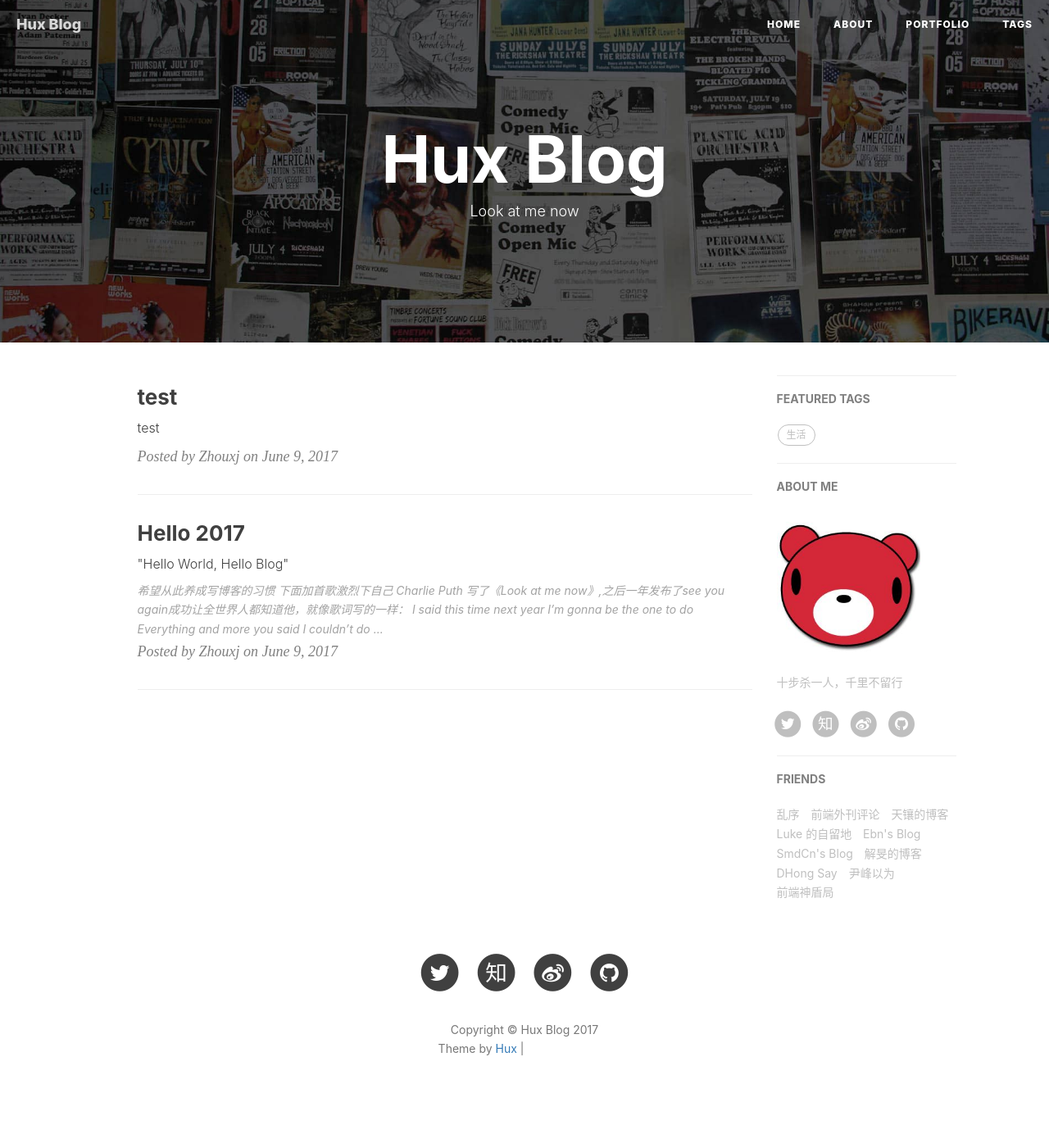
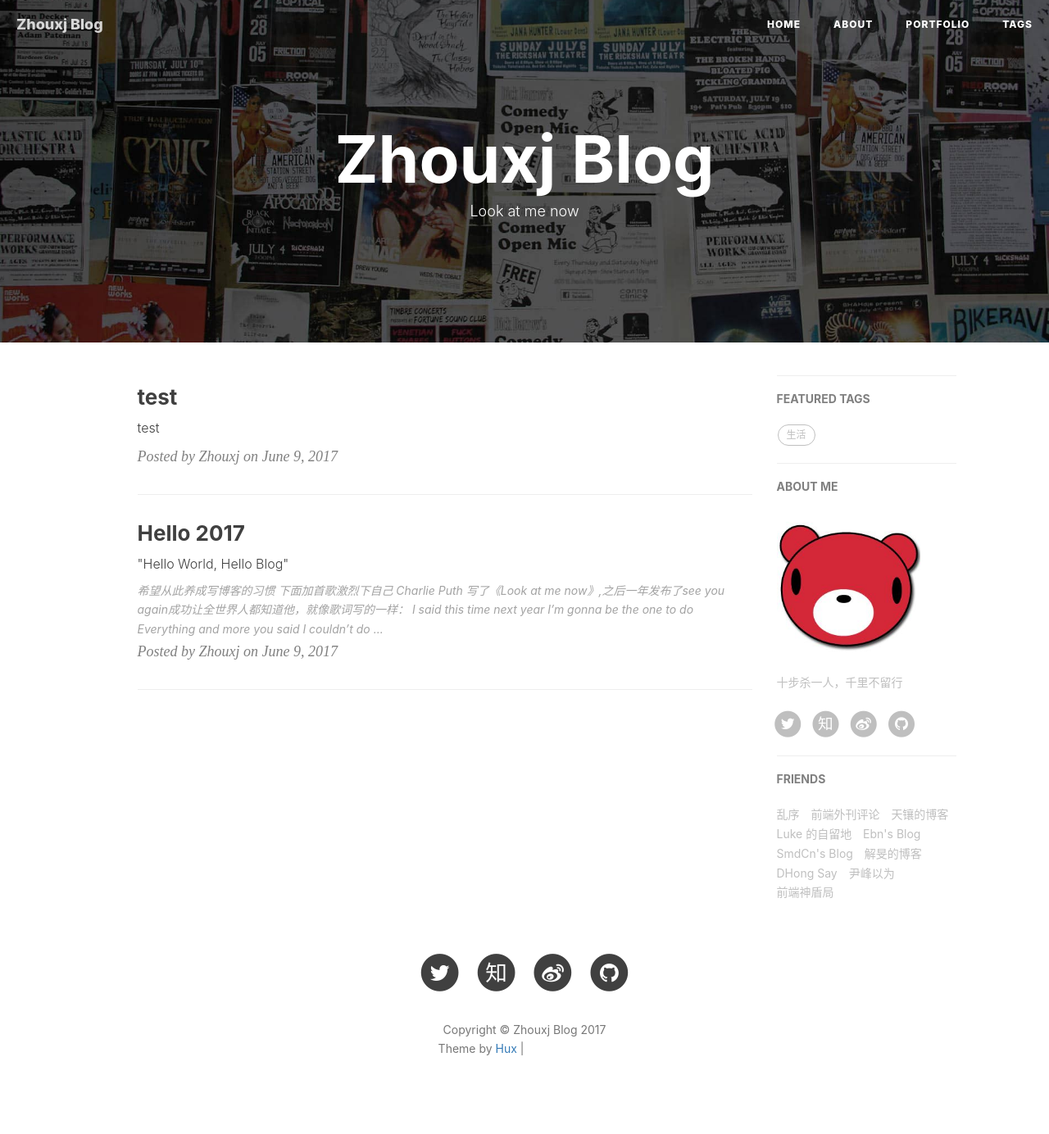
Before and after one commit to archer811/archer811.github.io, a Jekyll site: the page built from index.html, in a window 1280 px wide. Shown: the whole page at 82% size. Built offline with Jekyll 4.4.1, drawn with Linux system fonts in a browser that asks for light colours; nearby versions of some CDN libraries; the list of posts is cut into pages by our own code; comment, search, counter and statistics services are not loaded; grey boxes are pictures that could not be loaded.

Commit message:
修改信息

```diff
--- a/_config.yml
+++ b/_config.yml
@@ -1,6 +1,6 @@
 # Site settings
-title: Hux Blog
-SEOTitle: 周筱婕 | Hux Blog
+title: Zhouxj Blog
+SEOTitle: 周筱婕 | Zhouxj Blog
 header-img: img/home-bg.jpg
 email: zhouxj327@gmail.com
 description: "。"
@@ -12,10 +12,10 @@ baseurl: ""                             # for example, '/blog' if your blog host
 
 # SNS settings
 RSS: false
-weibo_username:     huxpro
-zhihu_username:     huxpro
-github_username:    huxpro
-twitter_username:   huxpro
+weibo_username:     Zhouxj
+zhihu_username:     Zhouxj
+github_username:    archer811
+twitter_username:   Zhouxj
 #facebook_username:  huxpro
 # linkedin_username:  firstname-lastname-idxxxx
 
```
